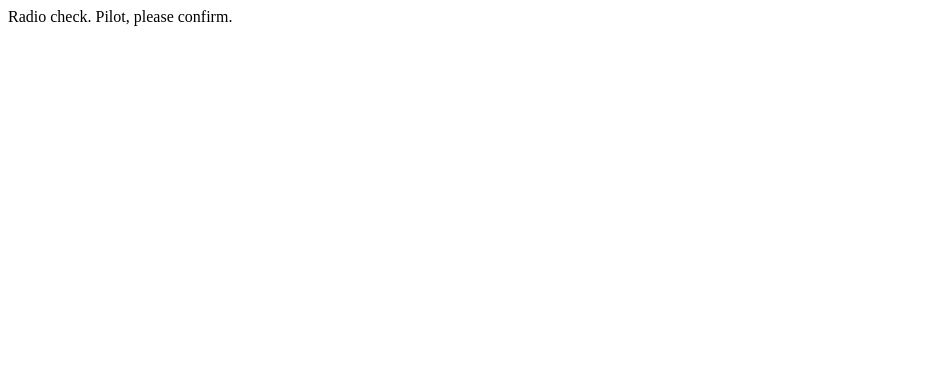
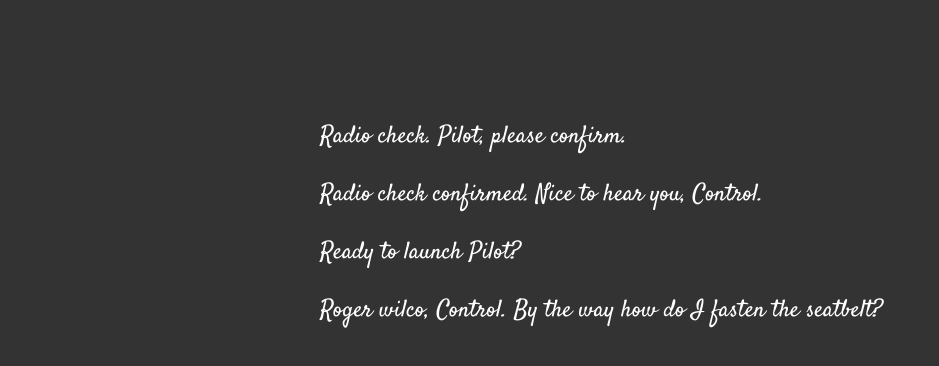
Before and after one commit to ramagopal80/communication_log, a plain HTML site: page index.html in a window 1280 px wide. Shown: the whole page, without its empty margins (0-939 px from the left). Drawn offline with Linux system fonts and the light colour scheme.

Commit message:
more style added

```diff
--- a/index.html
+++ b/index.html
@@ -1,5 +1,12 @@
 <html>
-<body>
-   <p>Radio check. Pilot, please confirm.</p>
-</body>
+   <head>
+      <link rel="stylesheet" type="text/css" href="style.css">
+      <link href="https://fonts.googleapis.com/css?family=Satisfy" rel="stylesheet">
+   </head>
+   <body>
+      <p>Radio check. Pilot, please confirm.</p>
+        <p>Radio check confirmed. Nice to hear you, Control.</p>
+         <p>Ready to launch Pilot?</p>
+         <p>Roger wilco, Control. By the way how do I fasten the seatbelt?</p>
+         </body>
 </html>
--- /dev/null
+++ b/style.css
@@ -0,0 +1,7 @@
+body {
+    color: white;
+    background-color: #333;
+    font-size: 150%;
+    font-family: 'Satisfy', cursive;
+    margin: 5em 25%;
+ }
```
